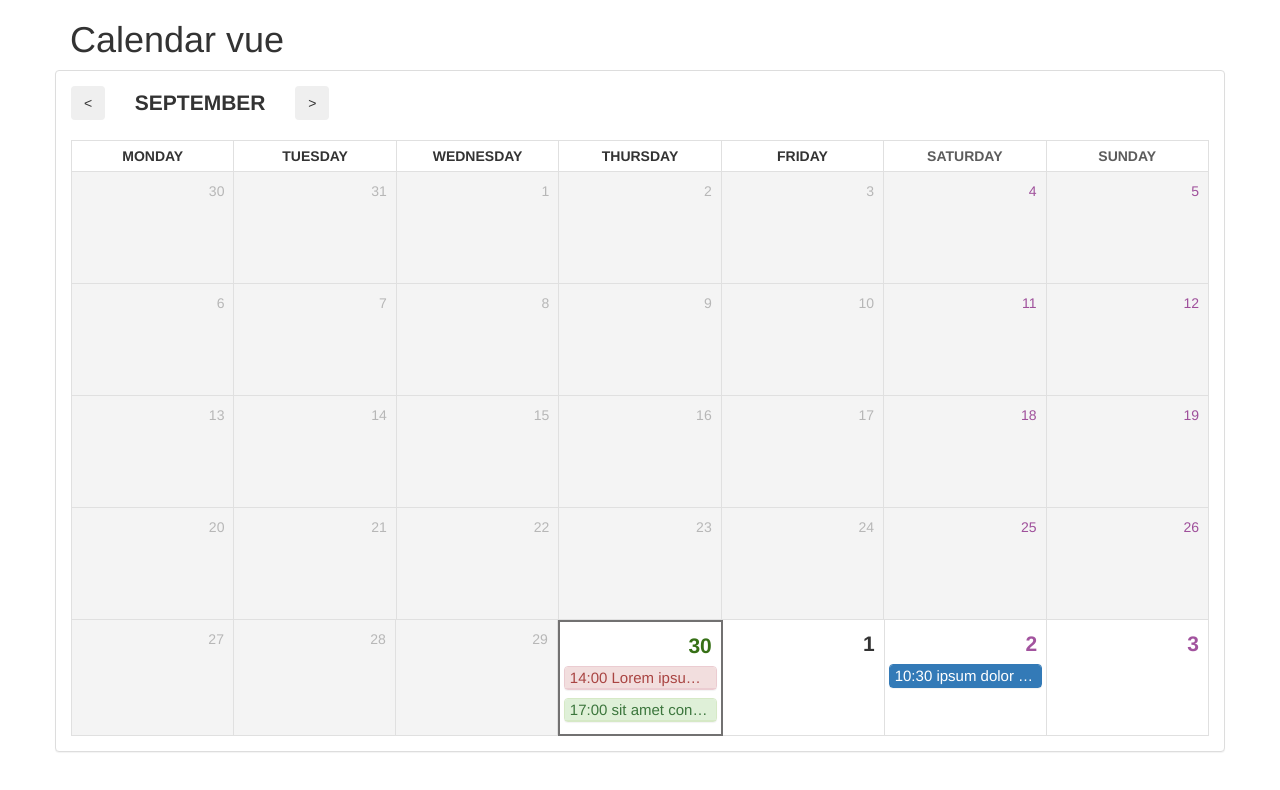
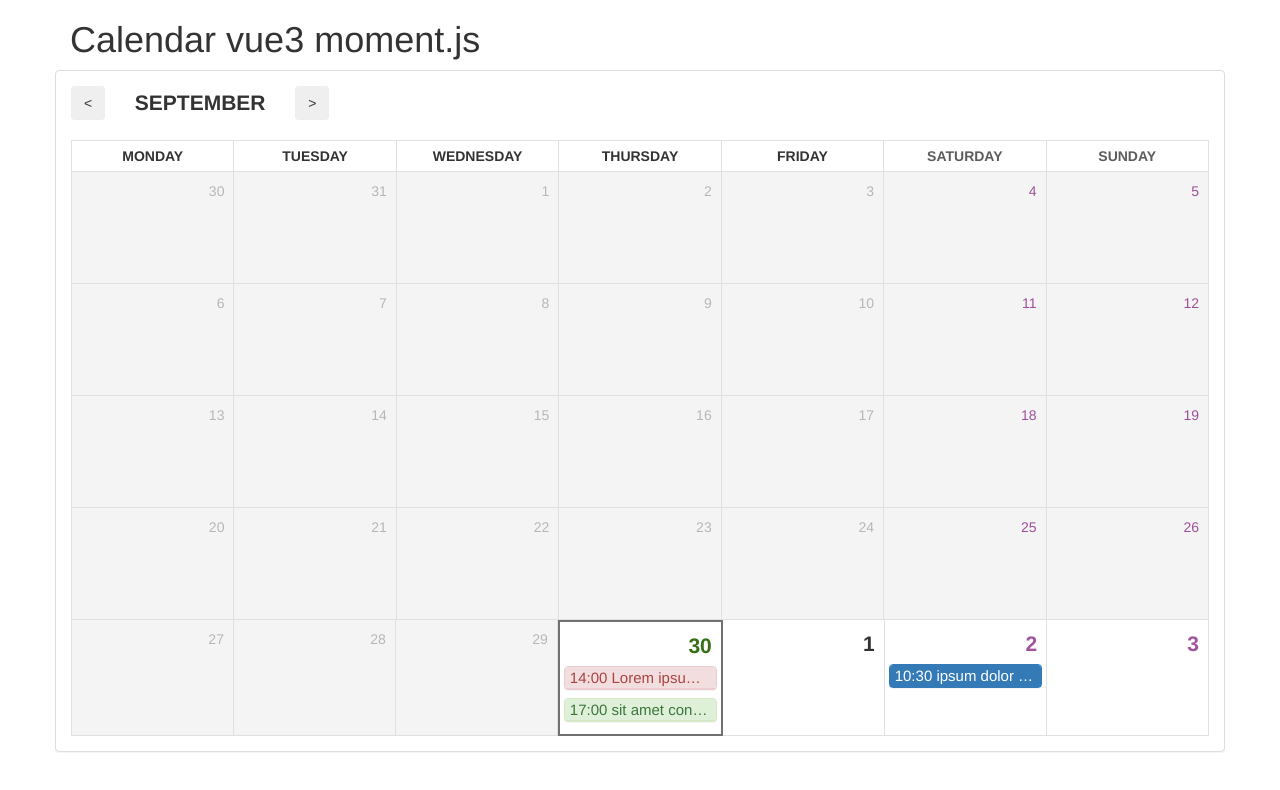
Before and after one commit to arokokko/vue-calendar, a Vue app: page / in a window 1280 px wide. Shown: the top 790 px of the page. Built offline with nearby package versions, Linux system fonts and the light colour scheme.

Commit message:
Create vue.config.js, remove dist/ from .gitignore

```diff
--- a/src/App.vue
+++ b/src/App.vue
@@ -1,7 +1,7 @@
 <template>
     <div id="app">
         <div class="container">
-            <h1>Calendar vue</h1>
+            <h1>Calendar vue3 moment.js</h1>
             <app-calendar
                     :first-day="1"
                     :all-events="events"
--- /dev/null
+++ b/vue.config.js
@@ -0,0 +1,3 @@
+module.exports = {
+    publicPath: '/vue-calendar/'
+}
```
Also changed, not shown: 8 other files (tests, documents, lock files or other folders).
